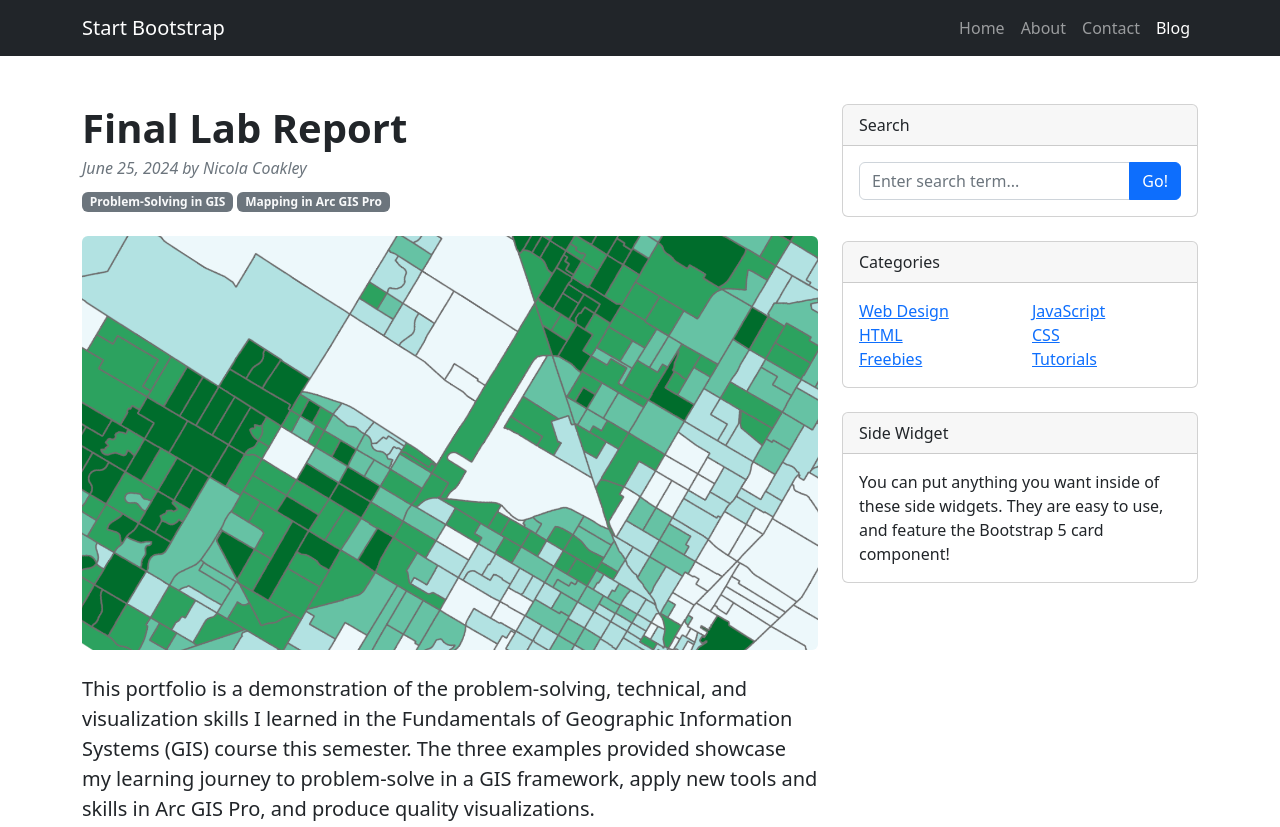
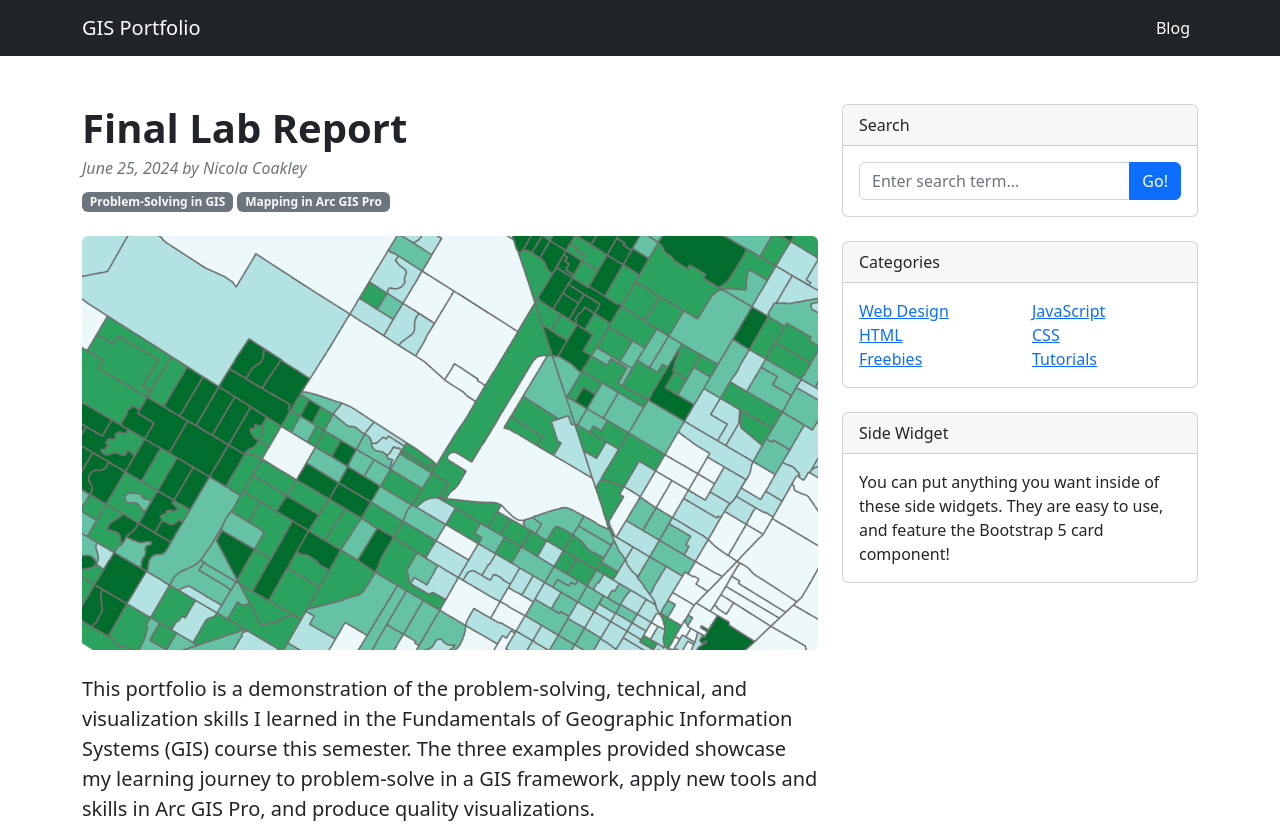
Before and after one commit to nicolacoakley/NicolaCoakley, a plain HTML site: page index.html in a window 1280 px wide. Shown: the top 827 px of the page. Drawn offline with nearby package versions, Linux system fonts and the light colour scheme.

Commit message:
navbar edit.html

```diff
--- a/index.html
+++ b/index.html
@@ -15,13 +15,10 @@
         <!-- Responsive navbar-->
         <nav class="navbar navbar-expand-lg navbar-dark bg-dark">
             <div class="container">
-                <a class="navbar-brand" href="#!">Start Bootstrap</a>
+                <a class="navbar-brand" href="#!">GIS Portfolio</a>
                 <button class="navbar-toggler" type="button" data-bs-toggle="collapse" data-bs-target="#navbarSupportedContent" aria-controls="navbarSupportedContent" aria-expanded="false" aria-label="Toggle navigation"><span class="navbar-toggler-icon"></span></button>
                 <div class="collapse navbar-collapse" id="navbarSupportedContent">
                     <ul class="navbar-nav ms-auto mb-2 mb-lg-0">
-                        <li class="nav-item"><a class="nav-link" href="#">Home</a></li>
-                        <li class="nav-item"><a class="nav-link" href="#!">About</a></li>
-                        <li class="nav-item"><a class="nav-link" href="#!">Contact</a></li>
                         <li class="nav-item"><a class="nav-link active" aria-current="page" href="#">Blog</a></li>
                     </ul>
                 </div>
@@ -32,6 +29,7 @@
         <div class="container mt-5">
             <div class="row">
                 <div class="col-lg-8">
+
                     <!-- Post content-->
                     <article>
 
```
